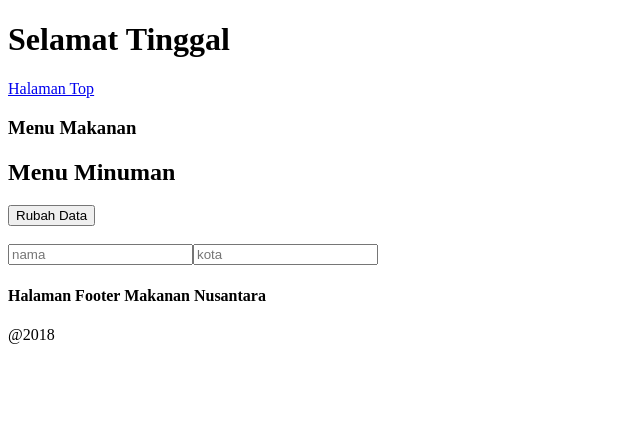
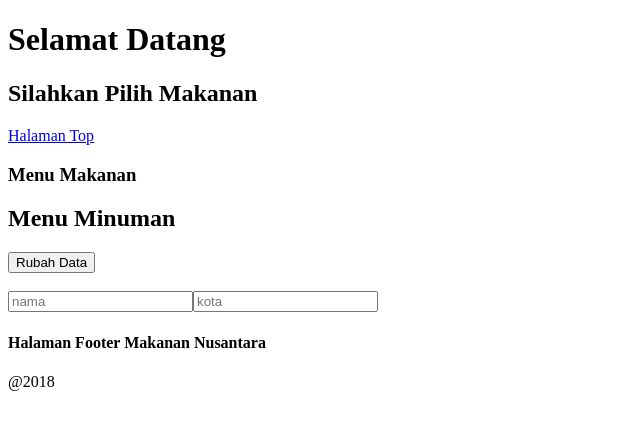
Before and after one commit to alboyz/belajar-react, a React (Create React App) app: page / in a window 1280 px wide. Shown: the top 430 px of the page, without its empty margins (0-640 px from the left). Built offline with nearby package versions, Linux system fonts and the light colour scheme.

Commit message:
conditional rendrering 2

```diff
--- a/src/components/Header.js
+++ b/src/components/Header.js
@@ -5,7 +5,7 @@ class Header extends Component{
 				this.state = {
 						daftar: "Daftar Nama Masakan Nusantara",
 						dataList: this.props.List,
-						statusRendering: false
+						statusRendering: true
 				}
 				this.HandlePesan = this.HandlePesan.bind(this )
 		}
@@ -25,9 +25,17 @@ class Header extends Component{
 									return (
 									<div>
 											{this.state.statusRendering === true ? (
+													<div>
 													<h1>Selamat Datang</h1>
+													<h2>Silahkan Pilih Makanan</h2>
+
+													</div>
 											):(
+													<div>
 													<h1>Selamat Tinggal</h1>
+													<h2>Jangan lupa kembali</h2>
+													</div>
+
 									)}
 									</div>
 
```
